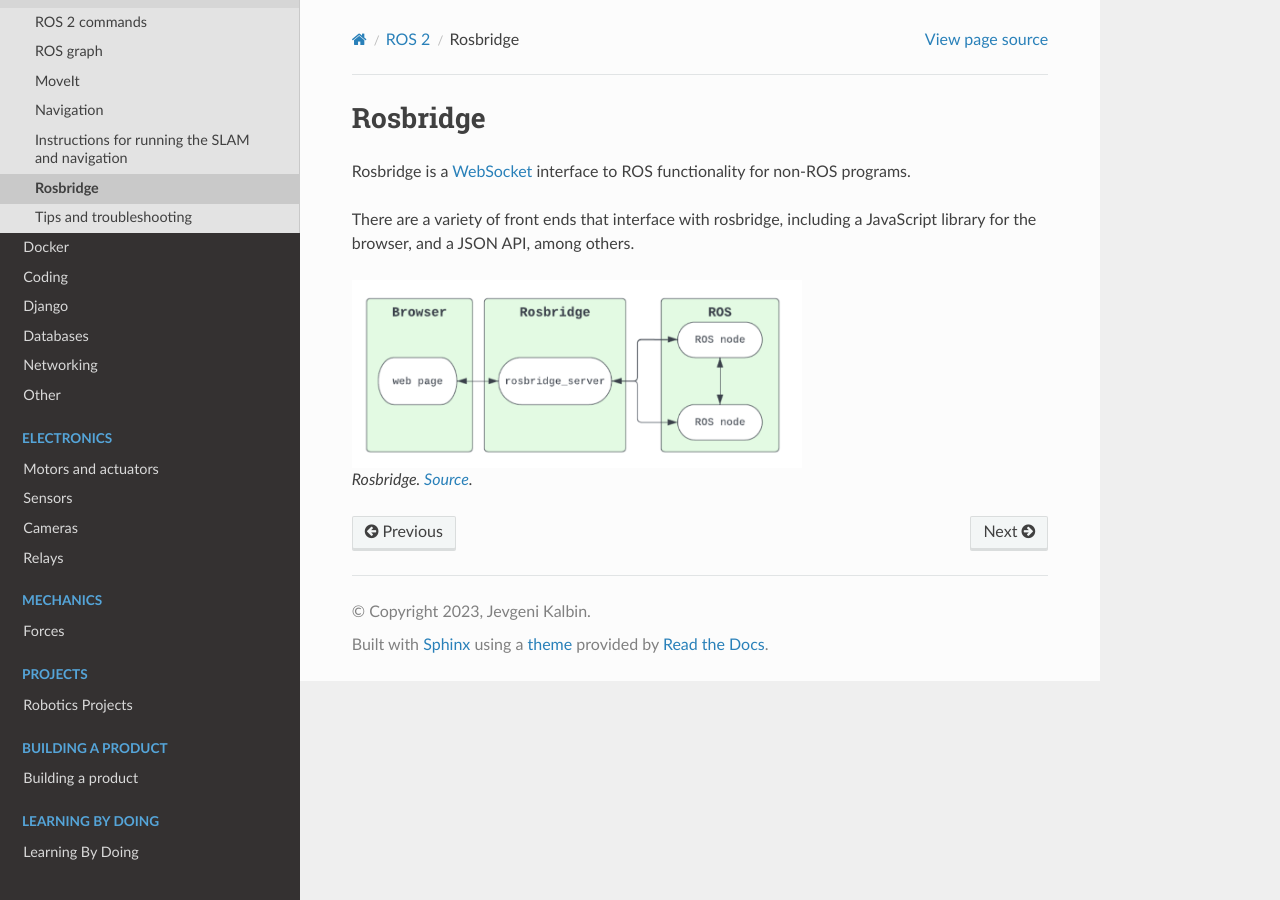
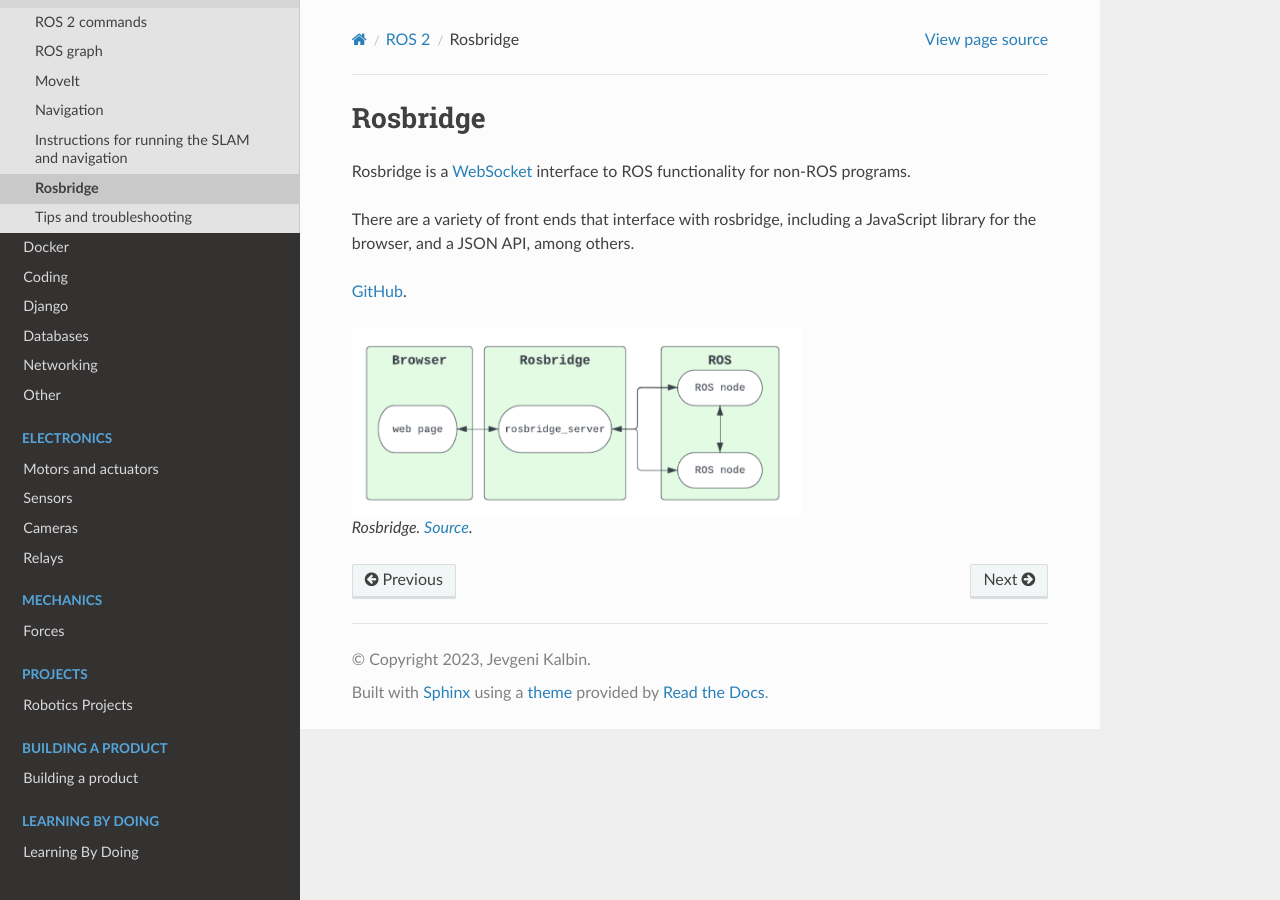
Before and after one commit to jevgenik/manuals, a Sphinx documentation site: the page built from source/files/software/ros2/rosweb.rst, in a window 1280 px wide. Built offline with Sphinx 7.4.7 and the Read the Docs theme 2.0.0, drawn with Linux system fonts in a browser that asks for light colours.

Commit message:
risbridge

```diff
--- a/source/files/software/ros2/rosweb.rst
+++ b/source/files/software/ros2/rosweb.rst
@@ -5,6 +5,8 @@ Rosbridge is a :ref:`WebSocket <websocket>` interface to ROS functionality for n
 There are a variety of front ends that interface with rosbridge, including a JavaScript library for
 the browser, and a JSON API, among others.
 
+`GitHub <https://github.com/RobotWebTools/rosbridge_suite>`_.
+
 .. figure:: images/rosbridge.png
    :width: 450px
    :alt: Rosbridge
```
